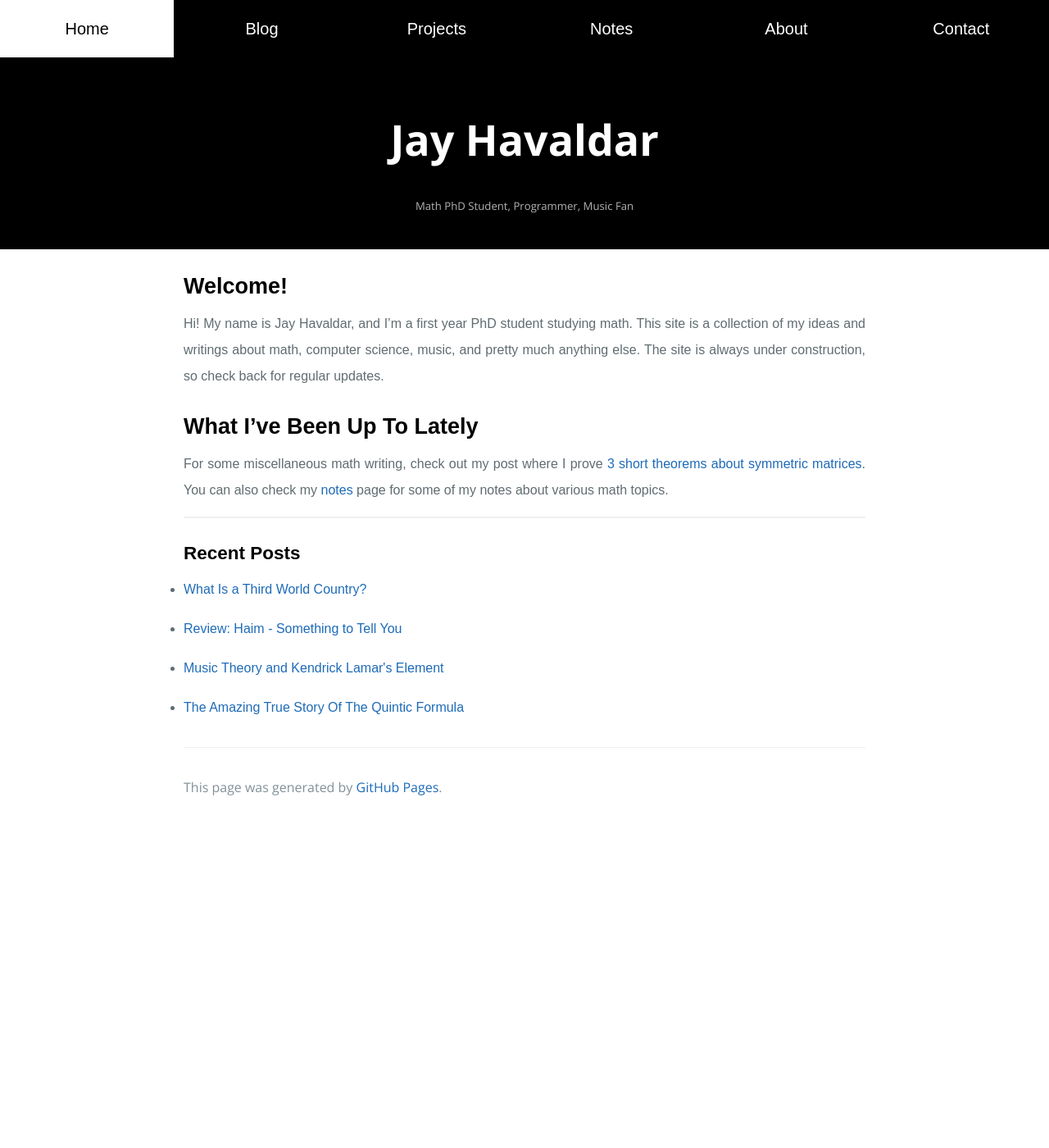
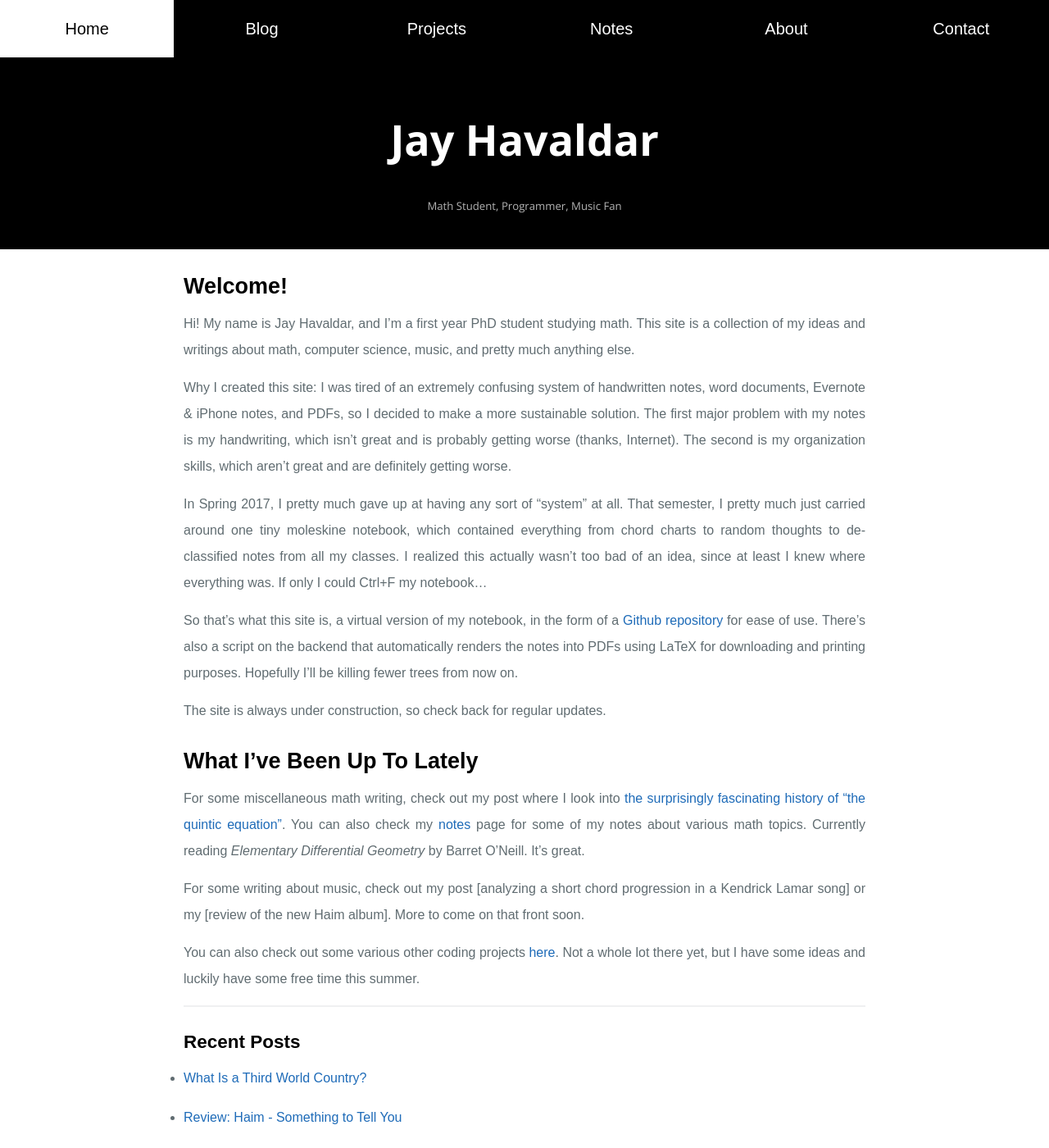
Before and after one commit to jhavaldar/jhavaldar.github.io, a Jekyll site: the page built from index.md, in a window 1280 px wide and 1400 px high. Shown: the whole window at 82% size. Built offline with Jekyll 4.4.1, drawn with Linux system fonts in a browser that asks for light colours; some web fonts are replaced.

Commit message:
Ready for launch

```diff
--- a/_config.yml
+++ b/_config.yml
@@ -1,5 +1,5 @@
 title: Jay Havaldar
-description: Math PhD Student, Programmer, Music Fan
+description: Math Student, Programmer, Music Fan
 url: https://jhavaldar.github.io
 author: Jay Havaldar
 twitter:
--- a/index.md
+++ b/index.md
@@ -1,14 +1,26 @@
 ---
 layout: default
-title: Jay Havaldar, Math PhD Student
+title: Jay Havaldar
 ---
 
 ## Welcome!
 
-Hi! My name is Jay Havaldar, and I'm a first year PhD student studying math. This site is a collection of my ideas and writings about math, computer science, music, and pretty much anything else. The site is always under construction, so check back for regular updates.
+Hi! My name is Jay Havaldar, and I'm a first year PhD student studying math. This site is a collection of my ideas and writings about math, computer science, music, and pretty much anything else.
+
+Why I created this site: I was tired of an extremely confusing system of handwritten notes, word documents, Evernote & iPhone notes, and PDFs, so I decided to make a more sustainable solution. The first major problem with my notes is my handwriting, which isn't great and is probably getting worse (thanks, Internet). The second is my organization skills, which aren't great and are definitely getting worse.
+
+In Spring 2017, I pretty much gave up at having any sort of "system" at all. That semester, I pretty much just carried around one tiny moleskine notebook, which contained everything from chord charts to random thoughts to de-classified notes from all my classes. I realized this actually wasn't too bad of an idea, since at least I knew where everything was. If only I could Ctrl+F my notebook...
+
+So that's what this site is, a virtual version of my notebook, in the form of a [Github repository](https://github.com/jhavaldar/jhavaldar.github.io) for ease of use. There's also a script on the backend that automatically renders the notes into PDFs using LaTeX for downloading and printing purposes. Hopefully I'll be killing fewer trees from now on.
+
+The site is always under construction, so check back for regular updates.
 
 ## What I've Been Up To Lately
 
-For some miscellaneous math writing, check out my post where I prove [3 short theorems about symmetric matrices](2017/07/02/symmetric-matrices.html). You can also check my [notes](/notes) page for some of my notes about various math topics.
+For some miscellaneous math writing, check out my post where I look into [the surprisingly fascinating history of "the quintic equation"](2017/07/06/solvable2.html). You can also check my [notes](/notes) page for some of my notes about various math topics. Currently reading _Elementary Differential Geometry_ by Barret O'Neill. It's great.
+
+For some writing about music, check out my post [analyzing a short chord progression in a Kendrick Lamar song] or my [review of the new Haim album]. More to come on that front soon.
+
+You can also check out some various other coding projects [here](/projects). Not a whole lot there yet, but I have some ideas and luckily have some free time this summer.
 
 ---
```
